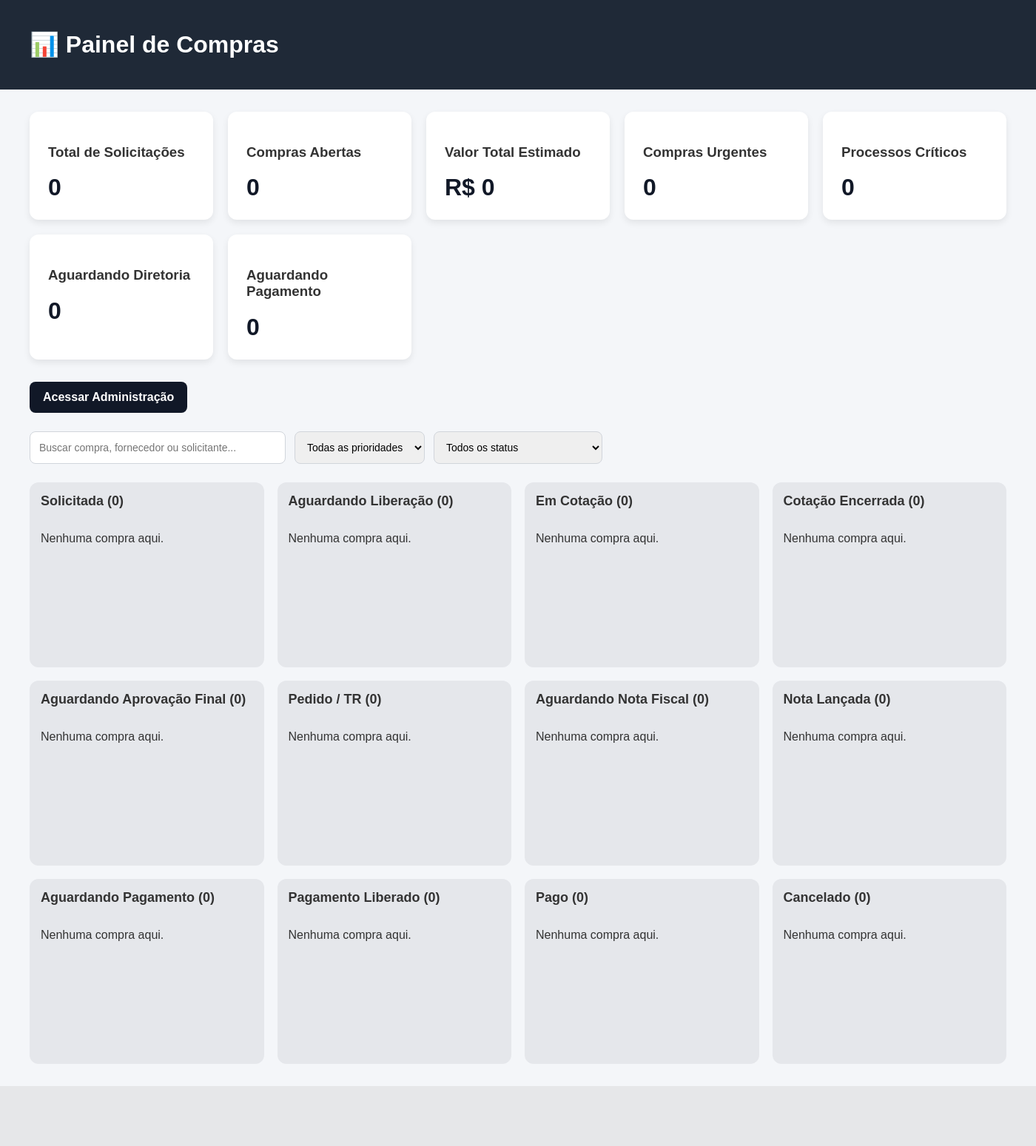
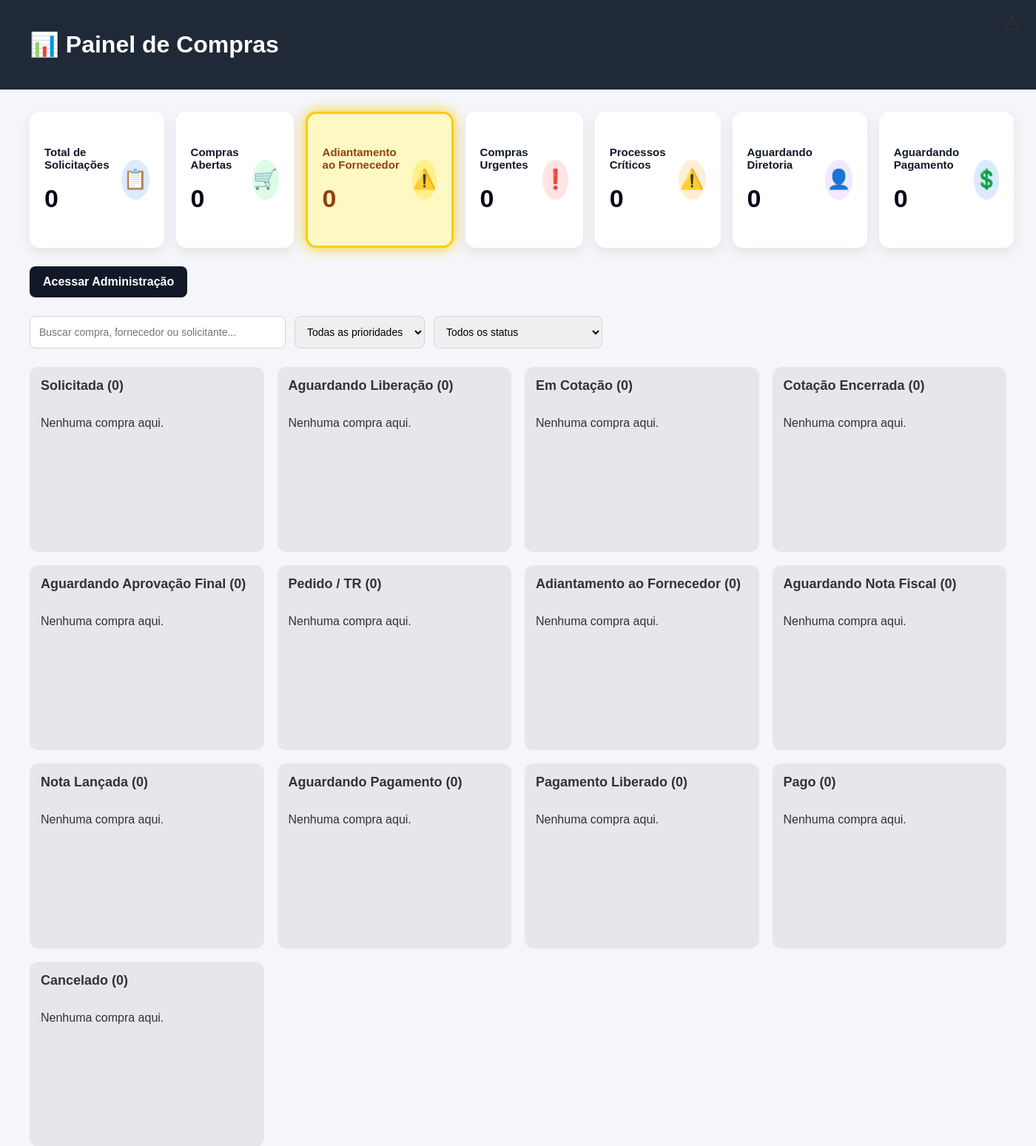
Before and after one commit to eriveltonjose/painel-compras, a Django app: page / in a window 1400 px wide. Shown: the top 1549 px of the page at 74% size. Before the commit the page ends 1468 px from the top, so only its background shows below. Run offline with Django 4.2, Linux system fonts and the light colour scheme; data that the repository does not hold is empty.

Commit message:
feat: dashboard moderno com cards informativos e alertas visuais

```diff
--- a/compras/models.py
+++ b/compras/models.py
@@ -13,6 +13,7 @@ class Compra(models.Model):
         ("cotacao_encerrada", "Cotação Encerrada"),
         ("aguardando_aprovacao_final", "Aguardando Aprovação Final"),
         ("pedido_tr", "Pedido / TR"),
+        ("adiantamento_fornecedor", "Adiantamento ao Fornecedor"),
         ("aguardando_nota", "Aguardando Nota Fiscal"),
         ("nota_lancada", "Nota Lançada"),
         ("aguardando_pagamento", "Aguardando Pagamento"),
@@ -30,6 +31,10 @@ class Compra(models.Model):
 
     solicitante = models.CharField(max_length=150, blank=True)
     fornecedor = models.CharField(max_length=150, blank=True)
+
+    departamento = models.CharField(max_length=150, blank=True)
+    numero_solicitacao = models.CharField(max_length=50, blank=True)
+    quantidade = models.DecimalField(max_digits=10, decimal_places=2, default=1)
 
     dias_parado = models.IntegerField(default=0)
 
--- a/gestao_compras/services_wbc.py
+++ b/gestao_compras/services_wbc.py
@@ -89,6 +89,7 @@ ETAPAS_WBC = {
     "cotacao_encerrada": "Cotação Encerrada",
     "aguardando_aprovacao_final": "Aguardando Aprovação Final",
     "pedido_tr": "Pedido / TR",
+    "adiantamento_fornecedor": "Adiantamento ao Fornecedor",
     "aguardando_nota": "Aguardando Nota Fiscal",
     "nota_lancada": "Nota Lançada",
     "aguardando_pagamento": "Aguardando Pagamento",
--- a/gestao_compras/templates/gestao_compras/dashboard.html
+++ b/gestao_compras/templates/gestao_compras/dashboard.html
@@ -24,23 +24,43 @@
 
        .cards {
             display: grid;
-            grid-template-columns: repeat(auto-fit, minmax(220px, 1fr));
-            gap: 20px;
-            margin-bottom: 30px;
+            grid-template-columns: repeat(7, 1fr);
+            gap: 16px;
+            margin-bottom: 25px;
+            align-items: stretch;
         }
 
         .card {
             background: white;
-            padding: 25px;
-            border-radius: 12px;
-            min-width: 0;
-            box-shadow: 0 4px 10px rgba(0,0,0,0.08);
+            padding: 24px 20px;
+            border-radius: 14px;
+            min-height: 130px;
+            box-shadow: 0 6px 18px rgba(0,0,0,0.08);
+            display: flex;
+            justify-content: space-between;
+            align-items: center;
+        }
+
+        .card-info h3 {
+            font-size: 15px;
+            margin: 0 0 18px;
+            color: #111827;
         }
 
         .numero {
-            font-size: 32px;
+            font-size: 34px;
             font-weight: bold;
-            color: #111827;
+            color: #020617;
+        }
+
+        .card-icon {
+            width: 54px;
+            height: 54px;
+            border-radius: 50%;
+            display: flex;
+            align-items: center;
+            justify-content: center;
+            font-size: 26px;
         }
 
         .admin {
@@ -259,6 +279,85 @@
         min-width: 320px;
         }
 
+        .compra.adiantamento {
+         border: 3px solid #facc15 !important;
+         background: #fef9c3 !important;
+        animation: alertaAdiantamento 1s infinite;
+        position: relative;
+        }
+
+        .compra.adiantamento::before {
+            content: "⚠ Adiantamento ao fornecedor";
+            display: block;
+            background: #eab308;
+            color: #111827;
+            padding: 8px 12px;
+            border-radius: 8px;
+            font-size: 12px;
+            font-weight: bold;
+            margin-bottom: 12px;
+        }
+
+        @keyframes alertaAdiantamento {
+            0% {
+                box-shadow: 0 0 0 rgba(250, 204, 21, 0.8);
+            }
+
+            50% {
+                box-shadow: 0 0 18px rgba(250, 204, 21, 1);
+            }
+
+            100% {
+                box-shadow: 0 0 0 rgba(250, 204, 21, 0.8);
+            }
+        }
+
+        @keyframes pulseAdiantamento {
+            0% {
+                box-shadow: 0 0 0 rgba(250, 204, 21, 0.8);
+            }
+
+            50% {
+                box-shadow: 0 0 18px rgba(250, 204, 21, 1);
+            }
+
+            100% {
+                box-shadow: 0 0 0 rgba(250, 204, 21, 0.8);
+            }
+        }
+
+        .card-adiantamento {
+            background: #fef9c3 !important;
+            border: 3px solid #facc15 !important;
+            animation: pulseAdiantamento 1.2s infinite;
+        }
+
+        .card-adiantamento h3,
+        .card-adiantamento .numero {
+            color: #92400e !important;
+        }
+
+
+
+        .card-adiantamento p {
+            color: #92400e;
+            font-size: 42px;
+            font-weight: bold;
+        }
+
+        .card-adiantamento small {
+            color: #92400e;
+            font-weight: bold;
+        }
+
+        .card-adiantamento::before {
+            content: "⚠";
+            position: absolute;
+            top: 15px;
+            right: 20px;
+            font-size: 28px;
+        }
+
         @media (max-width: 1200px) {
             .kanban {
                 grid-template-columns: repeat(2, 1fr);
@@ -286,40 +385,63 @@
 <div class="container">
 
     <div class="cards">
+
     <div class="card">
+        <div class="card-info">
             <h3>Total de Solicitações</h3>
             <div class="numero">{{ total_solicitacoes }}</div>
         </div>
+        <div class="card-icon" style="background:#dbeafe;">📋</div>
+    </div>
 
     <div class="card">
+        <div class="card-info">
             <h3>Compras Abertas</h3>
             <div class="numero">{{ compras_abertas }}</div>
         </div>
+        <div class="card-icon" style="background:#dcfce7;">🛒</div>
+    </div>
 
-        <div class="card">
-            <h3>Valor Total Estimado</h3>
-            <div class="numero">R$ {{ valor_total }}</div>
+    <div class="card card-adiantamento">
+        <div class="card-info">
+            <h3>Adiantamento ao Fornecedor</h3>
+            <div class="numero">{{ total_adiantamento }}</div>
+        </div>
+        <div class="card-icon" style="background:#fef08a;">⚠️</div>
     </div>
 
     <div class="card">
+        <div class="card-info">
             <h3>Compras Urgentes</h3>
             <div class="numero">{{ compras_urgentes }}</div>
         </div>
+        <div class="card-icon" style="background:#ffe4e6;">❗</div>
+    </div>
 
     <div class="card">
+        <div class="card-info">
             <h3>Processos Críticos</h3>
             <div class="numero">{{ processos_criticos }}</div>
         </div>
+        <div class="card-icon" style="background:#ffedd5;">⚠️</div>
+    </div>
 
     <div class="card">
+        <div class="card-info">
             <h3>Aguardando Diretoria</h3>
             <div class="numero">{{ aguardando_diretoria }}</div>
         </div>
+        <div class="card-icon" style="background:#f3e8ff;">👤</div>
+    </div>
 
     <div class="card">
+        <div class="card-info">
             <h3>Aguardando Pagamento</h3>
             <div class="numero">{{ aguardando_pagamento }}</div>
         </div>
+        <div class="card-icon" style="background:#dbeafe;">💲</div>
+    </div>
+
 </div>
 
     <a class="admin" href="/admin/">Acessar Administração</a>
@@ -348,7 +470,9 @@
                 <h2>{{ coluna.nome }} ({{ coluna.compras|length }})</h2>
 
                 {% for compra in coluna.compras %}
-                    <div class="compra{% if compra.dias_parado > 5 %} critico{% endif %}"
+                    <div class="compra
+                        {% if compra.dias_parado > 5 %} critico{% endif %}
+                        {% if compra.status == 'adiantamento_fornecedor' %} adiantamento{% endif %}"
                         data-id="{{ compra.id }}"
                         data-status="{{ status_codigo }}"
                         data-prioridade="{{ compra.prioridade }}"
--- a/gestao_compras/views.py
+++ b/gestao_compras/views.py
@@ -51,6 +51,10 @@ def dashboard(request):
         status="aguardando_pagamento"
     ).count()
 
+    total_adiantamento = compras_wbc.filter(
+        status="adiantamento_fornecedor"
+        ).count()
+
     return render(request, "gestao_compras/dashboard.html", {
         "compras_urgentes": compras_urgentes,
         "processos_criticos": processos_criticos,
@@ -60,4 +64,5 @@ def dashboard(request):
         "total_solicitacoes": total_solicitacoes,
         "compras_abertas": compras_abertas,
         "valor_total": valor_total,
+        "total_adiantamento": total_adiantamento,
     })
```
Also changed, not shown: compras/migrations/0003_compra_departamento_compra_numero_solicitacao_and_more.py (added). Lines whose indentation alone changed are shown as unchanged.
